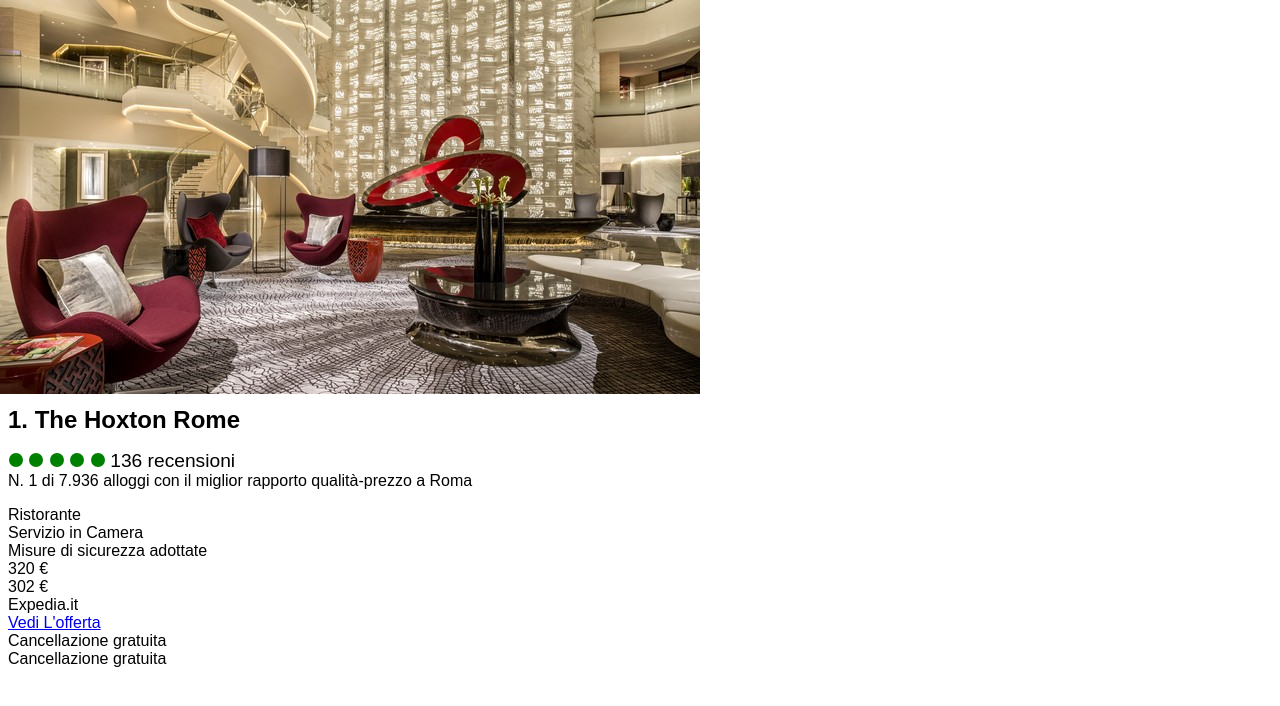
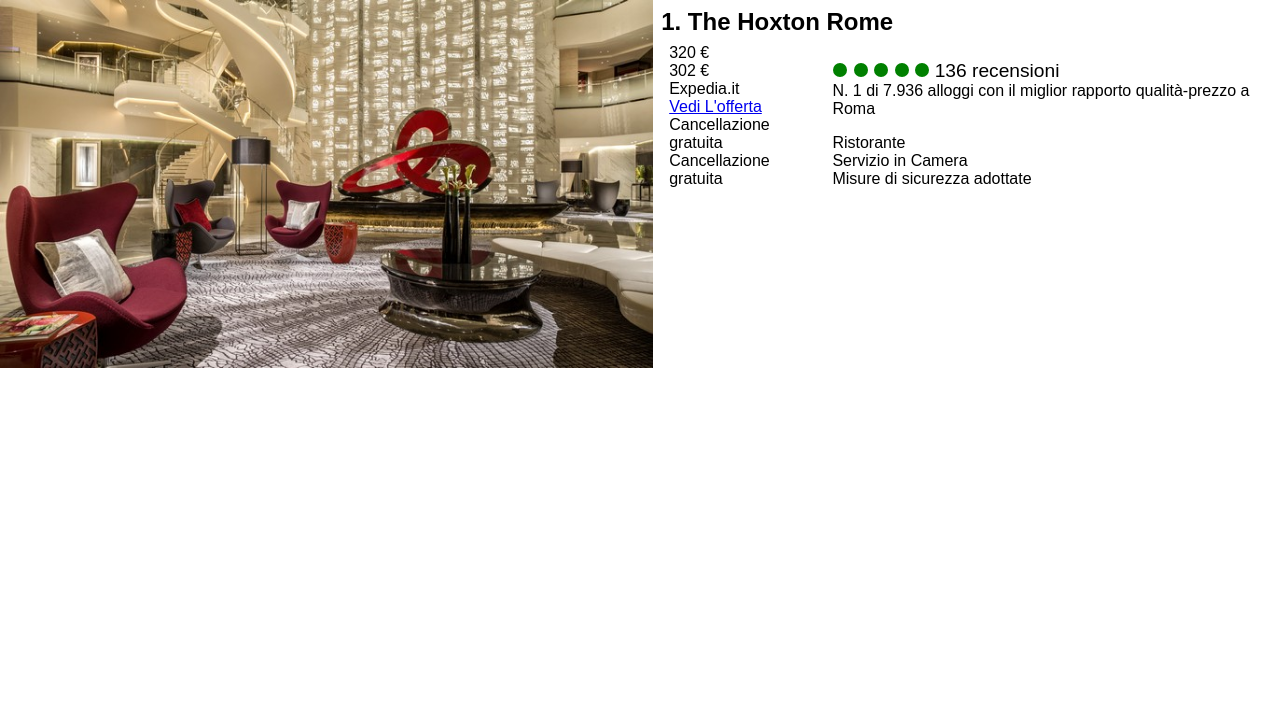
Before and after one commit to franciowel/htmlcss-microlayout, a plain HTML site: page index.html in a window 1280 px wide. Drawn offline with Linux system fonts and the light colour scheme.

Commit message:
creato order per le col

```diff
--- a/css/style.css
+++ b/css/style.css
@@ -12,6 +12,7 @@ body{
 /* COMMONS */
 img{
     max-width: 100%;
+    object-fit: contain;
 }
 
 ul{
@@ -22,7 +23,11 @@ ul{
     padding: 0.5rem;
 }
 
-/* SCORE */
+/* REVIEW AND SCORE */
+.review-card{
+    padding: 0.5rem;
+}
+
 .review-score{
     display: inline-block;
     padding: 1rem 0;
@@ -47,6 +52,31 @@ ul{
     display: inline-block;
 }
 
+/* PRICE */
+
+.price-card{
+    padding: 0.5rem;
+}
+
+/* RESPONSIVE */
+
+@media screen and (min-width: 992px) {
+    .trip-card{
+        display: flex;
+    }
+
+    .info-card{
+        display: flex;
+    }
+
+    .review-card{
+        order: 2;
+    }
+
+    .price-card{
+        order: 1;
+    }
+}
 
 
 
--- a/index.html
+++ b/index.html
@@ -20,6 +20,8 @@
         </div>
 
         <div class="card-contain">
+
+            <div class="content-card">
 
                 <!-- TITOLO DELL'IMMOBILE -->
                 <h2>1. The Hoxton Rome</h2>
@@ -104,7 +106,11 @@
                                 </ul>
 
                             </div>
+
                         </div>
+
+                    </div>
+
                 </div>
 
             </div>
@@ -113,5 +119,9 @@
 
 
 
+    </div>
+
+
+
 </body>
 </html>
```
Lines whose indentation alone changed are shown as unchanged.
